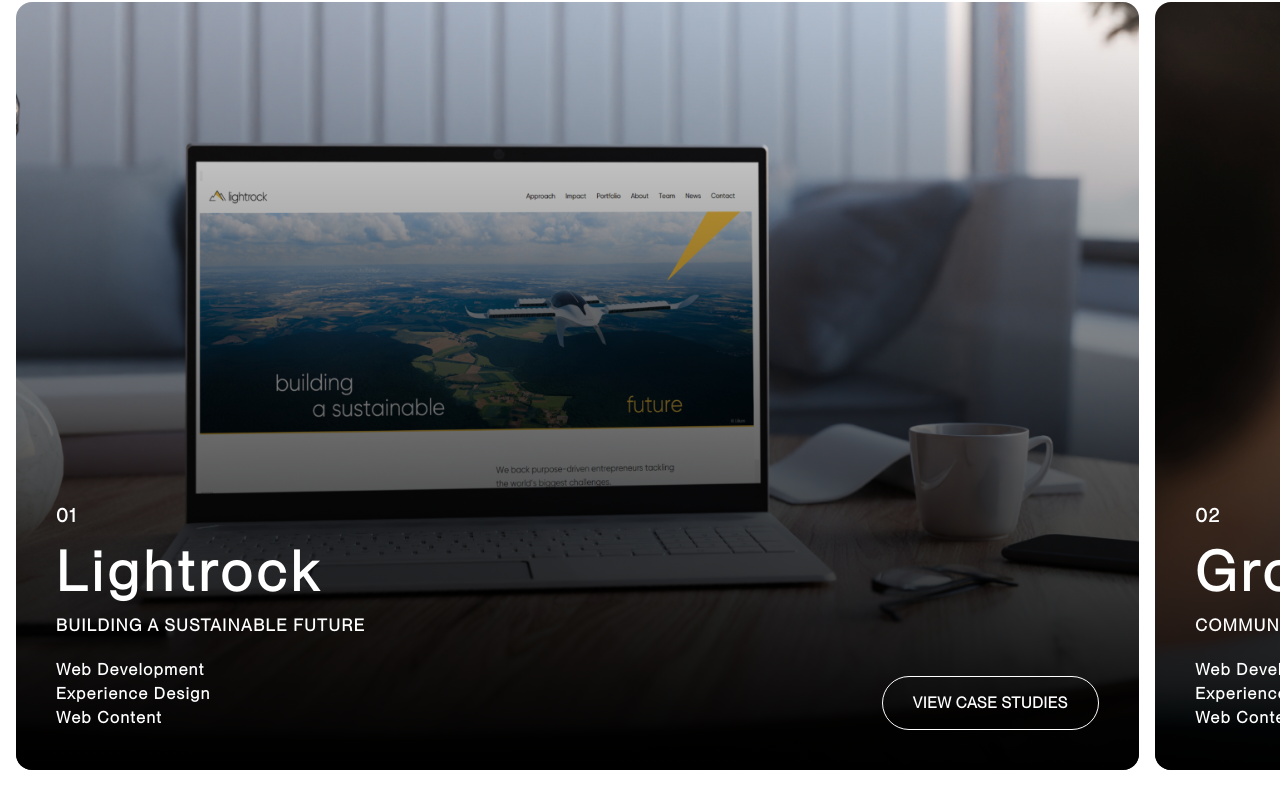
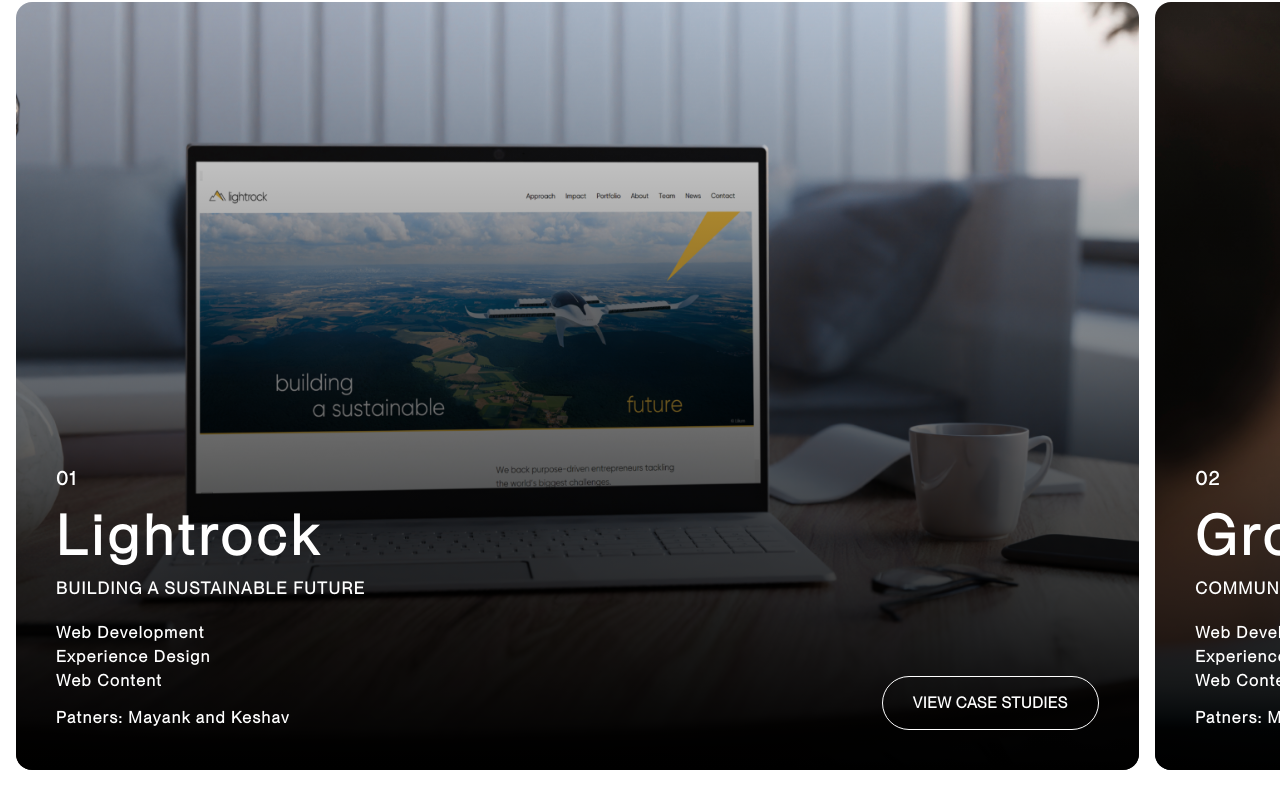
Before and after one commit to incubr/incubr-1, a Next.js app: page / in a window 1280 px wide. Shown: the part 1894-2702 px from the top of the page. Built offline with nearby package versions, Linux system fonts and the light colour scheme.

Commit message:
some fixes

```diff
--- a/src/components/common/slides.jsx
+++ b/src/components/common/slides.jsx
@@ -24,9 +24,7 @@ export default function Slides({ data, index, total }) {
     >
       <div className="flex text-white tracking-widest flex-1 h-full bg-gradient-to-t from-black to-transparent w-full p-10 2xl:p-16">
         <div className="flex flex-[2] flex-col justify-end">
-          <h1 className="font-bold text-[1.5vw]">
-            0{index}
-          </h1>
+          <h1 className="font-bold text-[1.5vw]">0{index}</h1>
           <h1 className="font-bold tracking-widest text-[4.3vw]">
             {data.title}
           </h1>
@@ -34,6 +32,7 @@ export default function Slides({ data, index, total }) {
           <span className="font-bold mt-5">{data.clb_1}</span>
           <span className="font-bold ">{data.clb_2}</span>
           <span className="font-bold ">{data.clb_3}</span>
+          <span className="font-bold mt-[1vw]">Patners: Mayank and Keshav</span>
         </div>
         <div className="flex flex-1 flex-col h-full items-end justify-end">
           <Link href={"/work"}>
@@ -82,10 +81,13 @@ export const MobileSlide = ({ data, index, total }) => {
             </Link>
           </div>
         </div>
-        <div className="flex space-x-[1vw] font-[500] text-[3.5vw] justify-center py-2 font-[PPNeueMontreal]">
+        <div className="flex space-x-[1vw] tracking-wider font-[500] text-[3.5vw] justify-center py-2 font-[PPNeueMontreal]">
           <span className=" mt-1 ">Web Dev.</span>
           <span className=" mt-1 ">{data.clb_2}.</span>
           <span className=" mt-1 ">{data.clb_3}</span>
+        </div>
+        <div className="flex space-x-[1vw] font-[500] text-[3.5vw] justify-center py-2 font-[PPNeueMontreal]">
+          <span className=" mt-1 tracking-wider">Patners: Mayank and Keshav</span>
         </div>
       </div>
     </div>
--- a/src/components/home/testimonies.jsx
+++ b/src/components/home/testimonies.jsx
@@ -43,7 +43,7 @@ export default function Testimonies() {
           <div className="flex flex-1"></div>
           <div className="flex flex-1 justify-center items-center flex-col">
             <div className="flex px-5 py-2 text-[12vw] sm:text-[9vw] lg:mt-0 lg:text-[4vw] text-center font-[PPNeueMontreal] rounded-full tracking-wider">
-              <h1 className="uppercase">TESTIMONIES</h1>
+              <h1 className="uppercase">testimonials</h1>
             </div>
             <div className="hidden lg:flex flex-1 justify-center items-center">
               <Description
```
